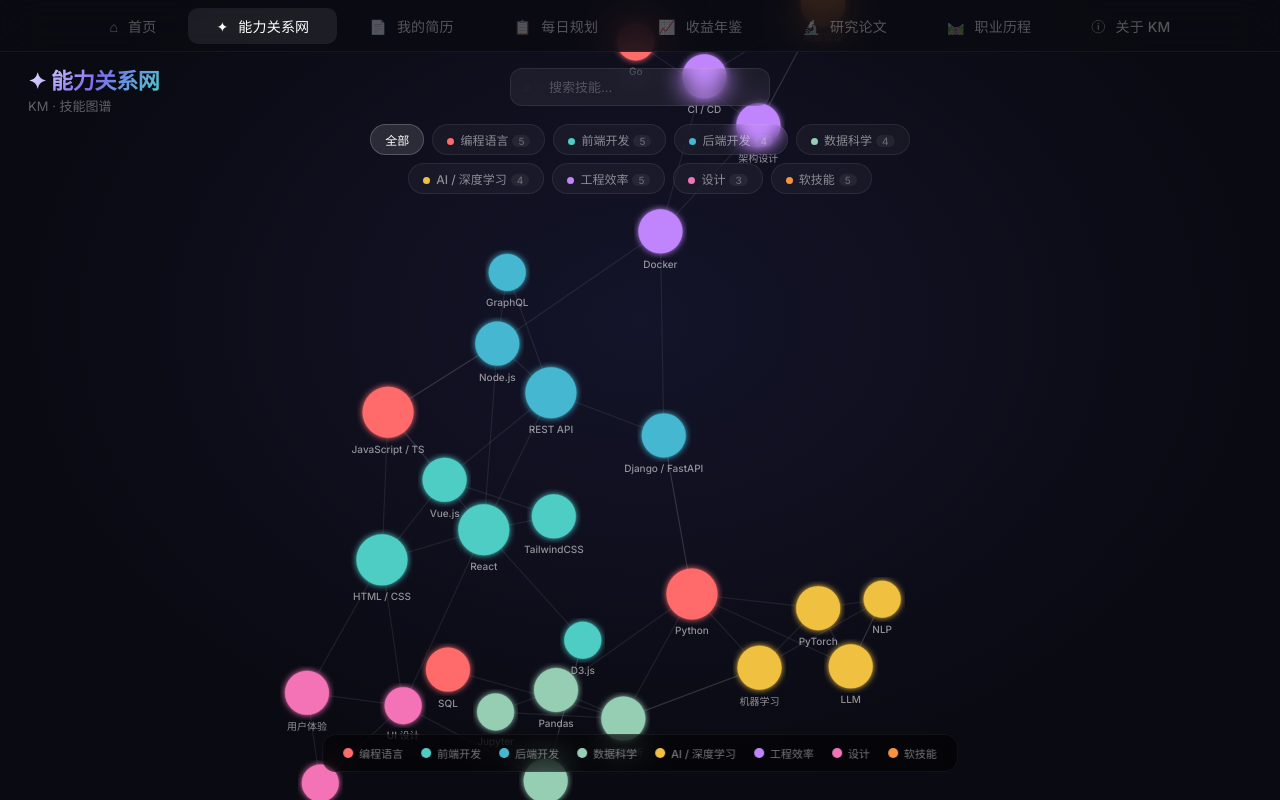
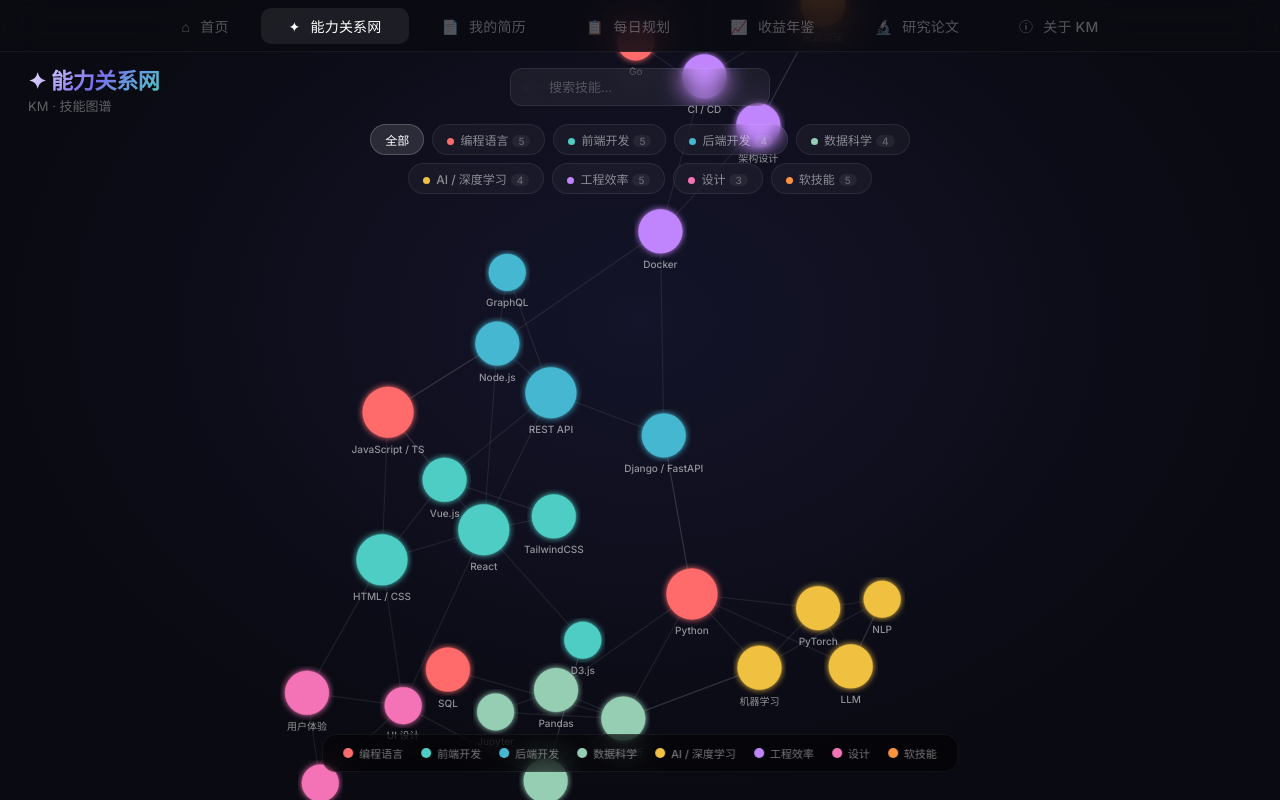
Before and after one commit to runningshark/skill-graph, a plain HTML site: page index.html in a window 1280 px wide. Shown: the top 800 px of the page. Drawn offline with nearby package versions, Linux system fonts and the light colour scheme.

Commit message:
Remove career tab from nav bar, keep home page entry

```diff
--- a/index.html
+++ b/index.html
@@ -1556,9 +1556,6 @@
     </button>
     <button class="nav-tab" data-page="papers">
       <span class="tab-icon">🔬</span> 研究论文
-    </button>
-    <button class="nav-tab" data-page="career">
-      <span class="tab-icon">🛤️</span> 职业历程
     </button>
     <button class="nav-tab" data-page="about">
       <span class="tab-icon">ⓘ</span> 关于 KM
```
